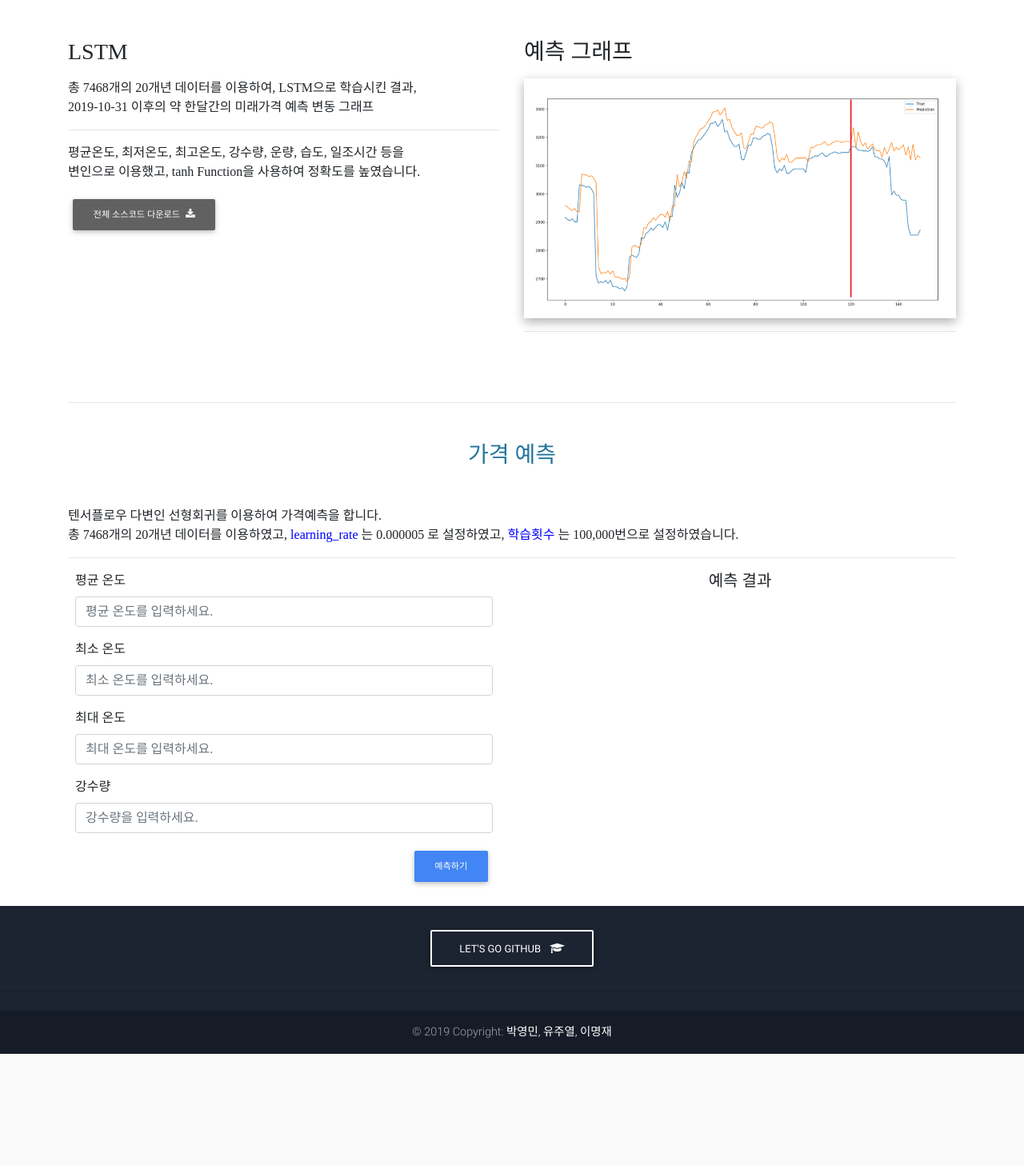
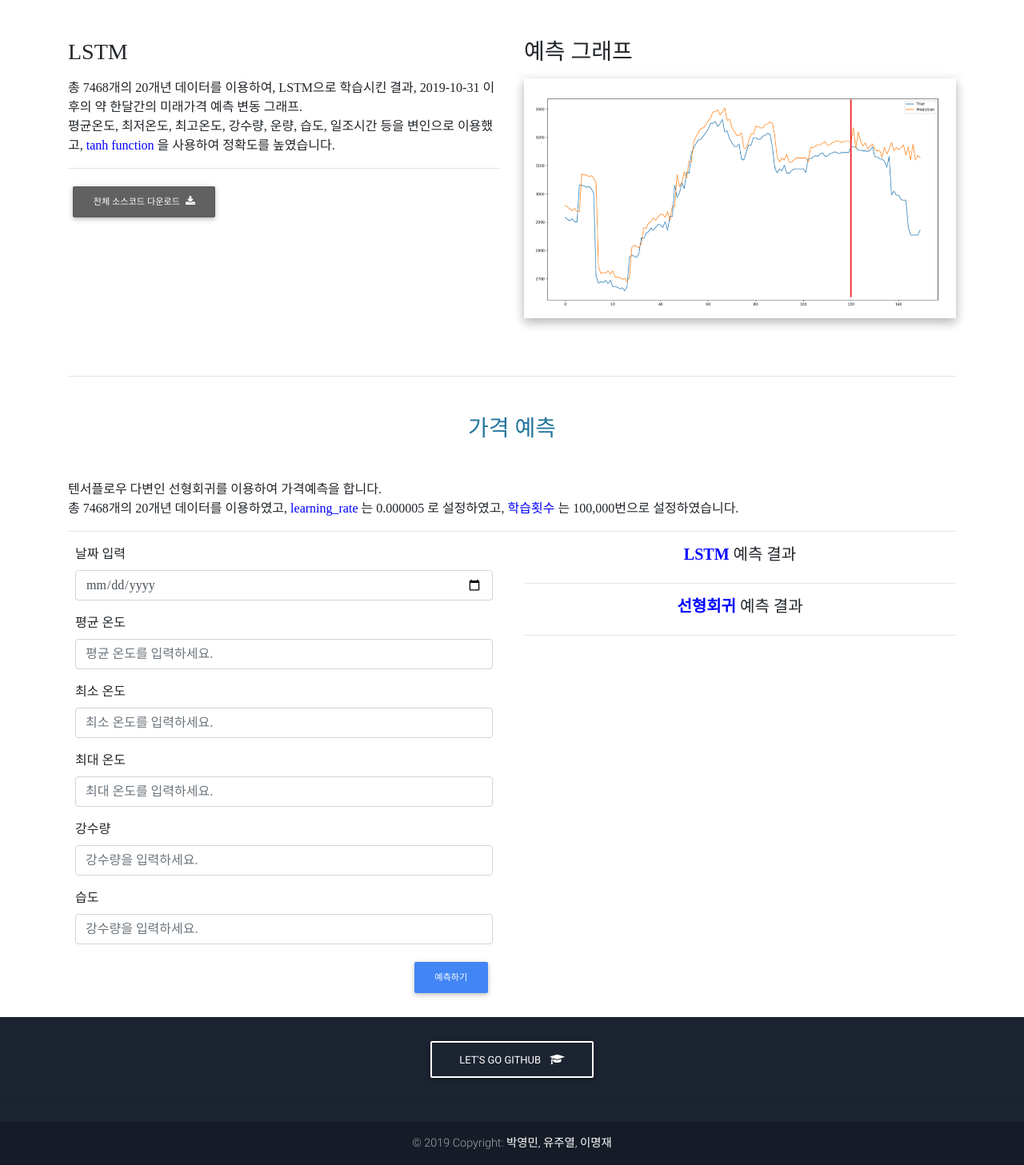
Before and after one commit to pym7857/Price_Change_Prediction, a Flask app: page / in a window 1280 px wide. Shown: the part 800-2257 px from the top of the page at 80% size. Before the commit the page ends 2118 px from the top, so only its background shows below. Run offline with Flask 2, Linux system fonts and the light colour scheme; some libraries are stand-ins or nearby versions; some web fonts are replaced.

Commit message:
add moist variable

```diff
--- a/Flask Web Server/server.py
+++ b/Flask Web Server/server.py
@@ -1,14 +1,14 @@
 from flask import Flask, render_template, request
 
-import datetime
 import tensorflow as tf
 import numpy as np
+from pandas.io.parsers import read_csv
 
 app = Flask(__name__)
 
-X = tf.compat.v1.placeholder(tf.float32, shape=[None, 4])
+X = tf.compat.v1.placeholder(tf.float32, shape=[None, 5])
 Y = tf.compat.v1.placeholder(tf.float32, shape=[None, 1])
-W = tf.Variable(tf.random.normal([4, 1]), name="weight")
+W = tf.Variable(tf.random.normal([5, 1]), name="weight")
 b = tf.Variable(tf.random.normal([1]), name="bias")
 
 hypothesis = tf.matmul(X, W) + b
@@ -19,7 +19,7 @@ model = tf.compat.v1.global_variables_initializer()
 sess = tf.compat.v1.Session()
 sess.run(model)
 
-save_path = "../Python Code/saved.cpkt"
+save_path = "model/saved.cpkt"
 saver.restore(sess, save_path)      # 해당 세션에 저장된 학습모델을 불러온다.
 
 @app.route("/", methods=['GET', 'POST'])
@@ -31,17 +31,35 @@ def index():
         min_temp = float(request.form['min_temp'])
         max_temp = float(request.form['max_temp'])
         rain_fall = float(request.form['rain_fall'])
+        moist = float(request.form['moist'])
+        user_date = str(request.form['user_date']) # 날짜
 
-    price = 0   # price 변수 생성
+    # ---------------- LSTM 예측가격 처리부분 ----------------
+    data = read_csv('test.csv', sep=',')  # 토큰 = ','
+    xy = np.array(data)  # xy 변수에 2차원 배열 행렬 형태로 해당 데이터를 담는다.
+    x_data = xy[:, 0]  # 첫번째 열 (날짜 배열)
+    y_data = xy[:, 1]  # 두번째 열 (가격 배열)
 
-    data = ((avg_temp, min_temp, max_temp, rain_fall),)
+    index = -1
+    for i in range(len(x_data)):
+        if user_date == x_data[i]:
+            index = i
+            break
+    print(index)
+    if index == -1:
+        res = 'None'
+    else:
+        res = float(y_data[index])
+
+    # ---------------- 텐서플로우 예측가격 처리부분 ----------------
+    data = ((avg_temp, min_temp, max_temp, rain_fall, moist),)
     arr = np.array(data, dtype=np.float32)
 
-    x_data = arr[0: 4]
+    x_data = arr[0: 5]
     dict = sess.run(hypothesis, feed_dict={X: x_data})
 
     price = dict[0]
-    return render_template('index.html', price=price)   # 서버로 price 변수값 보냄
+    return render_template('index.html', price=price, res=res)
 
 if __name__ == '__main__':
     app.run(debug=True)
--- a/Flask Web Server/templates/index.html
+++ b/Flask Web Server/templates/index.html
@@ -38,6 +38,7 @@
     li {float:left; list-style:none; margin:1px;}
 
   </style>
+
 </head>
 
 <body>
@@ -255,19 +256,18 @@
           <div class="col-md-6 mb-4">
             <!-- Main heading -->
             <h3 class="h3 mb-3" style="font-family: 'Nanum Barun Gothic'">LSTM</h3>
-            <p style="font-family: 'Nanum Barun Gothic'">
-              총 7468개의 20개년 데이터를 이용하여, LSTM으로 학습시킨 결과, <br>
-              2019-10-31 이후의 약 한달간의 미래가격 예측 변동 그래프
-            </p>
             <!-- Main heading -->
 
-            <hr>
-
             <p style="font-family: 'Nanum Barun Gothic'">
-              평균온도, 최저온도, 최고온도, 강수량, 운량, 습도, 일조시간 등을  <br>
-              변인으로 이용했고, tanh Function을 사용하여 정확도를 높였습니다.
+              총 7468개의 20개년 데이터를 이용하여, LSTM으로 학습시킨 결과, 2019-10-31 이후의 약 한달간의 미래가격 예측 변동 그래프.
+              <br>
+              평균온도, 최저온도, 최고온도, 강수량, 운량, 습도, 일조시간 등을 변인으로 이용했고,
+              <b>
+                <span style="color: blue">tanh function</span>
+              </b>을 사용하여 정확도를 높였습니다.
             </p>
 
+            <hr>
             <!-- CTA -->
             <a target="_blank" href="https://github.com/pym7857/Price_Change_Prediction"
               style="font-family: 'Nanum Barun Gothic'" class="btn btn-grey btn-md">전체 소스코드 다운로드
@@ -281,9 +281,10 @@
           <div class="col-md-6 mb-4">
             <h3 class="h3 mb-3" style="font-family: 'Nanum Barun Gothic'">예측 그래프</h3>
             <img style="width:600px; height:300px" src="{{url_for('static', filename='img/graph.png')}}" class="img-fluid z-depth-1-half" alt="">
-            <hr>
           </div>
           <!--Grid column-->
+
+
 
         </div>
         <!--Grid row-->
@@ -318,7 +319,11 @@
 
             <form action="/" method="post">
               <!-- Default form group -->
-
+                  <!-- Default input -->
+                  <div class="form-group">
+                    <label style="font-family: 'Nanum Barun Gothic'" for="formGroupExampleInput">날짜 입력</label>
+                    <input style="font-family: 'Nanum Barun Gothic'" type="date" name="user_date" class="form-control" id="formGroupExampleInput">
+                  </div>
                   <!-- Default input -->
                   <div class="form-group">
                     <label style="font-family: 'Nanum Barun Gothic'" for="formGroupExampleInput">평균 온도</label>
@@ -339,6 +344,10 @@
                     <label style="font-family: 'Nanum Barun Gothic'" for="formGroupExampleInput">강수량</label>
                     <input style="font-family: 'Nanum Barun Gothic'" type="text" name="rain_fall" class="form-control" id="formGroupExampleInput" placeholder="강수량을 입력하세요.">
                   </div>
+                  <div class="form-group">
+                    <label style="font-family: 'Nanum Barun Gothic'" for="formGroupExampleInput">습도</label>
+                    <input style="font-family: 'Nanum Barun Gothic'" type="text" name="moist" class="form-control" id="formGroupExampleInput" placeholder="강수량을 입력하세요.">
+                  </div>
               <!-- Default form group -->
               <button style="font-family: 'Nanum Barun Gothic' !important;" type="submit" class="btn btn-primary btn-md pull-right">예측하기</button>
 
@@ -350,12 +359,32 @@
           <!--Grid column-->
           <div class="col-lg-6 col-md-12">
 
-            <p class="h5 text-center mb-4" style="font-family: 'Nanum Barun Gothic'">예측 결과</p>
+            <p class="h5 text-center mb-4" style="font-family: 'Nanum Barun Gothic'">
+              <b>
+                <span style="color: blue">LSTM</span>
+              </b> 예측 결과
+            </p>
+              {% if res %}
+                <h5 class="text-center mt-3">예측된 가격은 {{ res }}원 입니다.</h5>
+              {% endif %}
+
+            <hr>
+
+            <p class="h5 text-center mb-4" style="font-family: 'Nanum Barun Gothic'">
+              <b>
+                <span style="color: blue">선형회귀</span>
+              </b> 예측 결과
+            </p>
             {% if price %}
-              <h5 class="text-center mt-3">예측된 가격은 {{ price }}원입니다.</h5>
+              <h5 class="text-center mt-3">예측된 가격은 {{ price }}원 입니다.</h5>
             {% endif %}
+
+            <hr>
+
+
           </div>
           <!--/Grid column-->
+
 
         </div>
         <!--/Grid row-->
@@ -372,7 +401,7 @@
 
     <!--Call to action-->
     <div class="pt-4">
-      <a class="btn btn-outline-white" href="https://github.com/pym7857/DataScience/blob/master/%EC%98%81%ED%99%94%20%EC%B6%94%EC%B2%9C%20%EC%9D%B8%EA%B3%B5%EC%A7%80%EB%8A%A5%20%EB%A7%8C%EB%93%A4%EA%B8%B0%20-%20Python.ipynb" target="_blank" role="button">LET'S GO GITHUB
+      <a class="btn btn-outline-white" href="https://github.com/pym7857/Price_Change_Prediction" target="_blank" role="button">LET'S GO GITHUB
         <i class="fa fa-graduation-cap ml-2"></i>
       </a>
     </div>
--- a/Python Code/user_input.py
+++ b/Python Code/user_input.py
@@ -17,6 +17,7 @@ avg_temp = float(input('평균 온도: '))
 min_temp = float(input('최저 온도: '))
 max_temp = float(input('최고 온도: '))
 rain_fall = float(input('강수량: '))
+user_date = input('날짜:')
 
 with tf.Session() as sess:
     sess.run(model)
```
Also changed, not shown: Flask Web Server/test.csv (added, +262 -0 lines), Python Code/offline_save.py (+30 -19 lines), SampleImages/result.JPG (added), 11 other files. Lines whose indentation alone changed are shown as unchanged.
